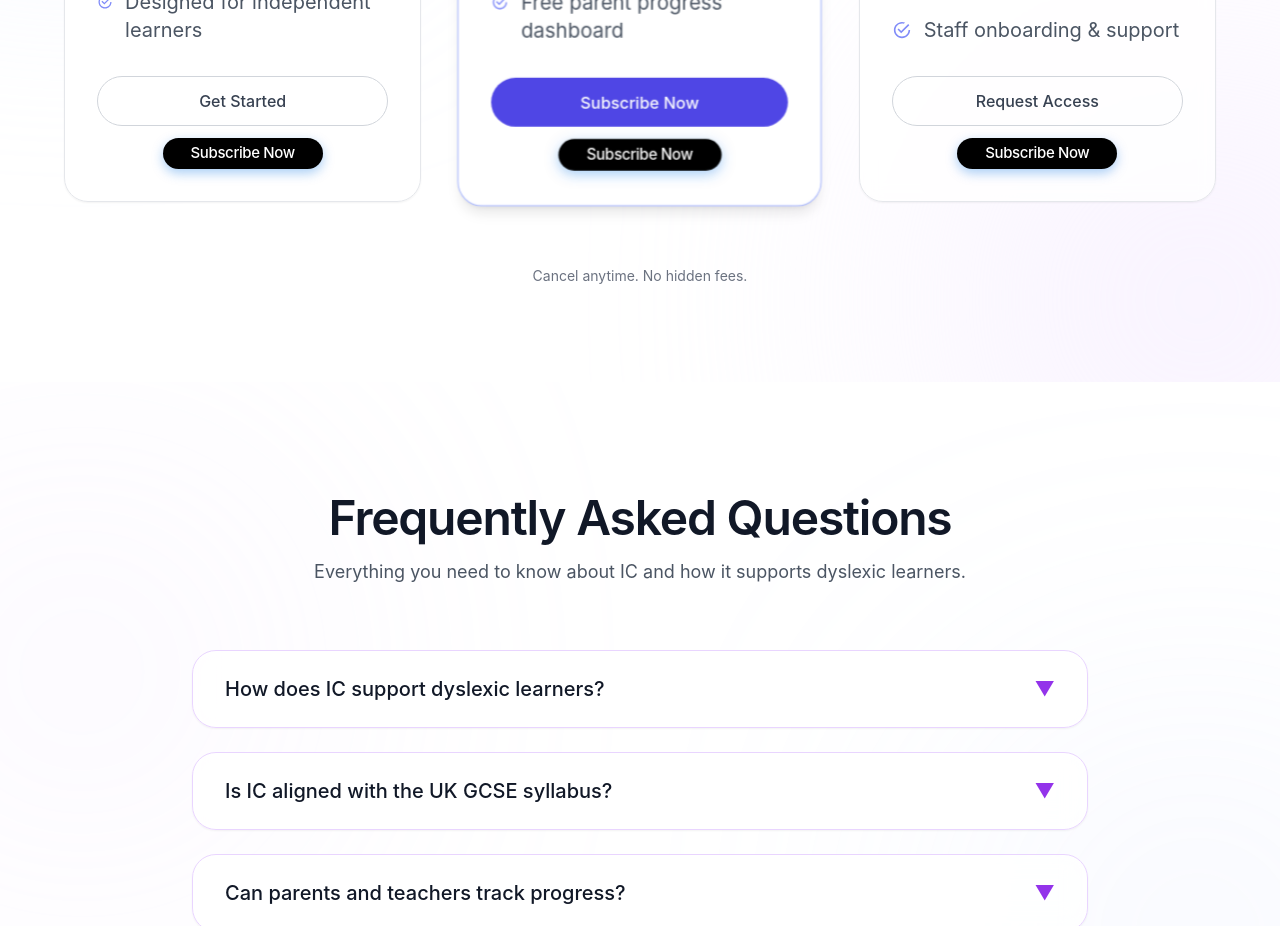
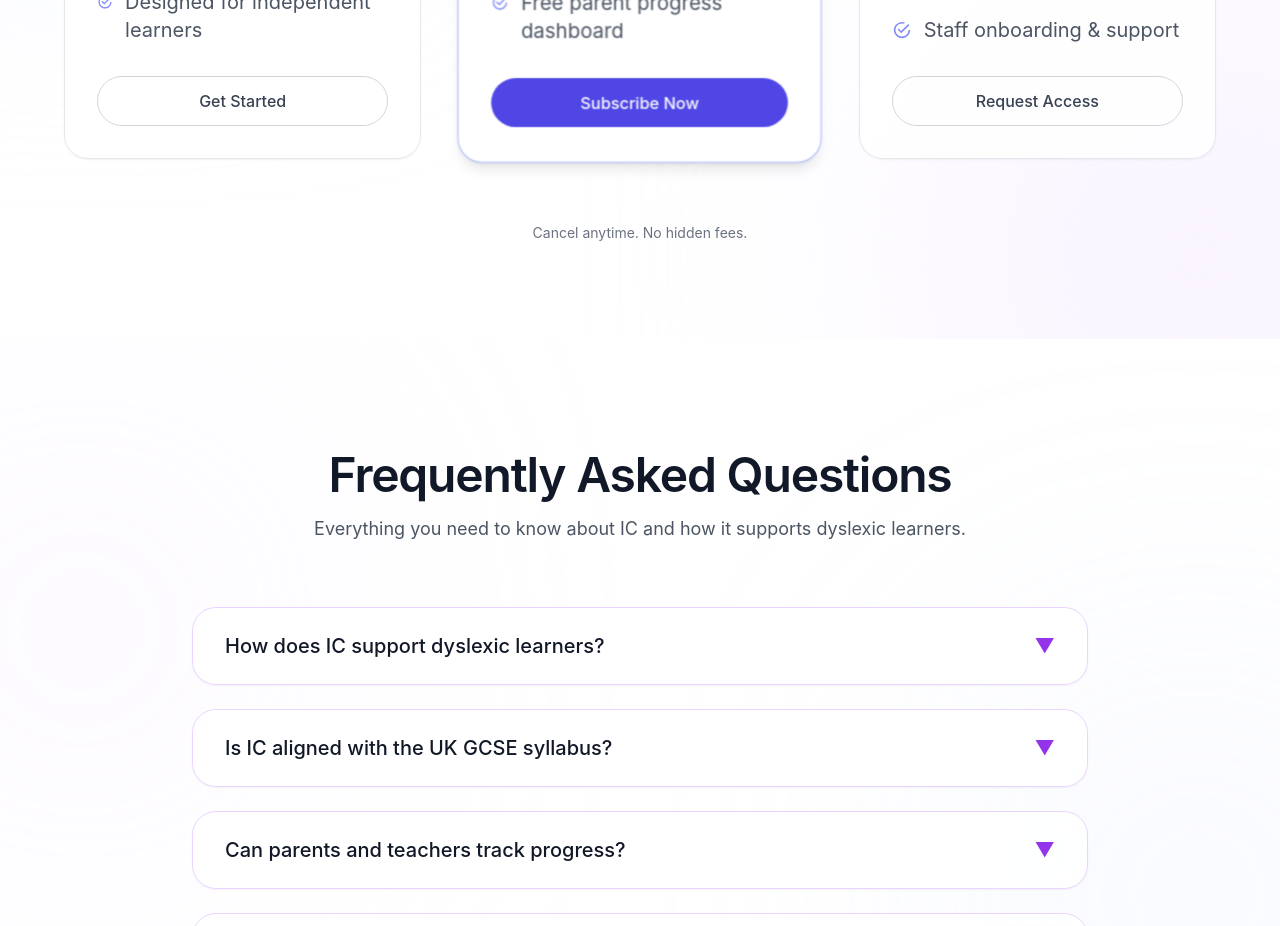
Before and after one commit to Ativor-Godsway/koryis-client, a React (Vite) app: page / in a window 1280 px wide. Shown: the part 5360-6286 px from the top of the page. Built offline with nearby package versions, Linux system fonts and the light colour scheme; a web font is replaced by a local one.

Commit message:
Debug Home page

```diff
--- a/src/components/HompePageSections/Pricing.jsx
+++ b/src/components/HompePageSections/Pricing.jsx
@@ -100,7 +100,6 @@ const Pricing = () => {
               >
                 {plan.buttonText}
               </Link>
-              <SubscribeButton />
             </div>
           ))}
         </div>
```
